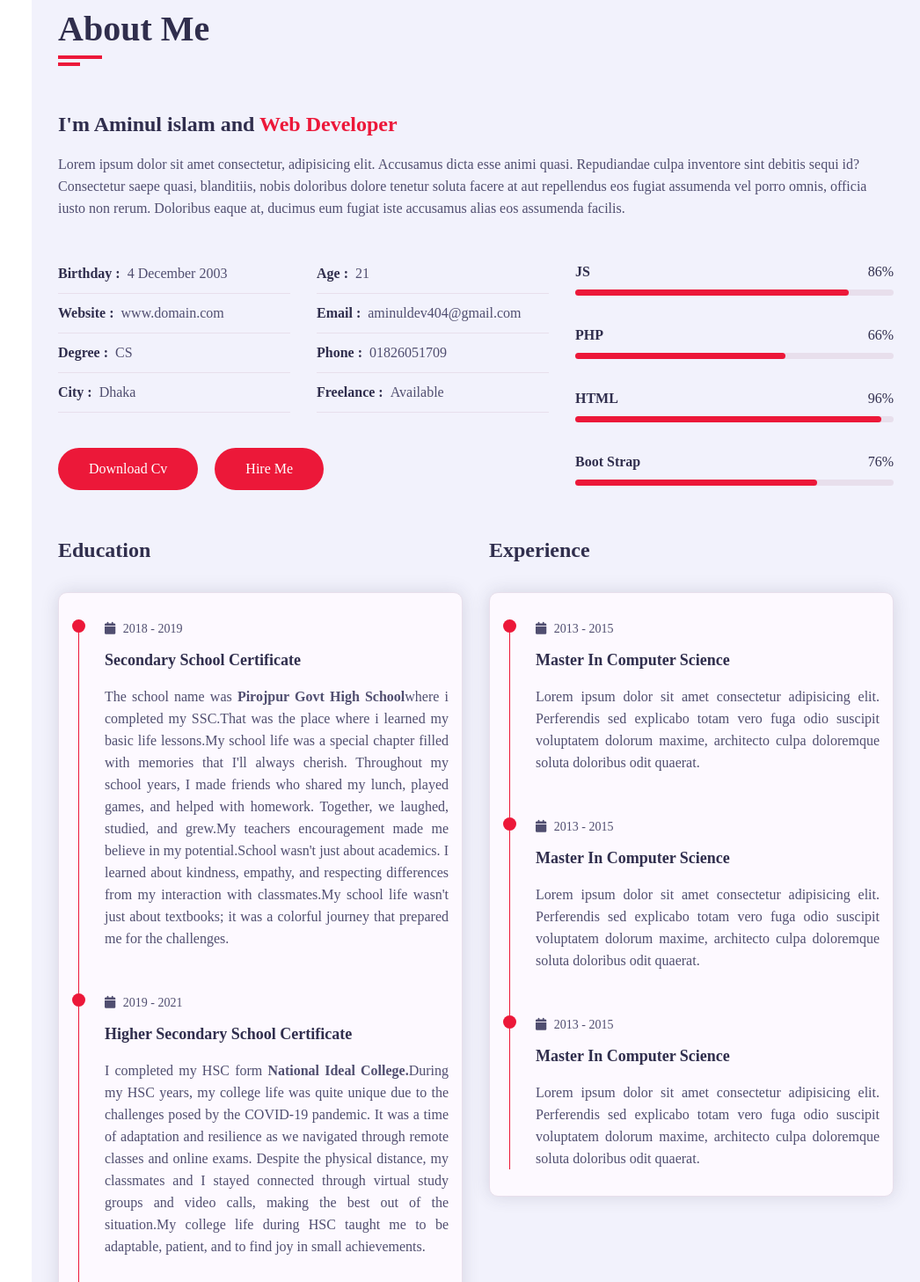
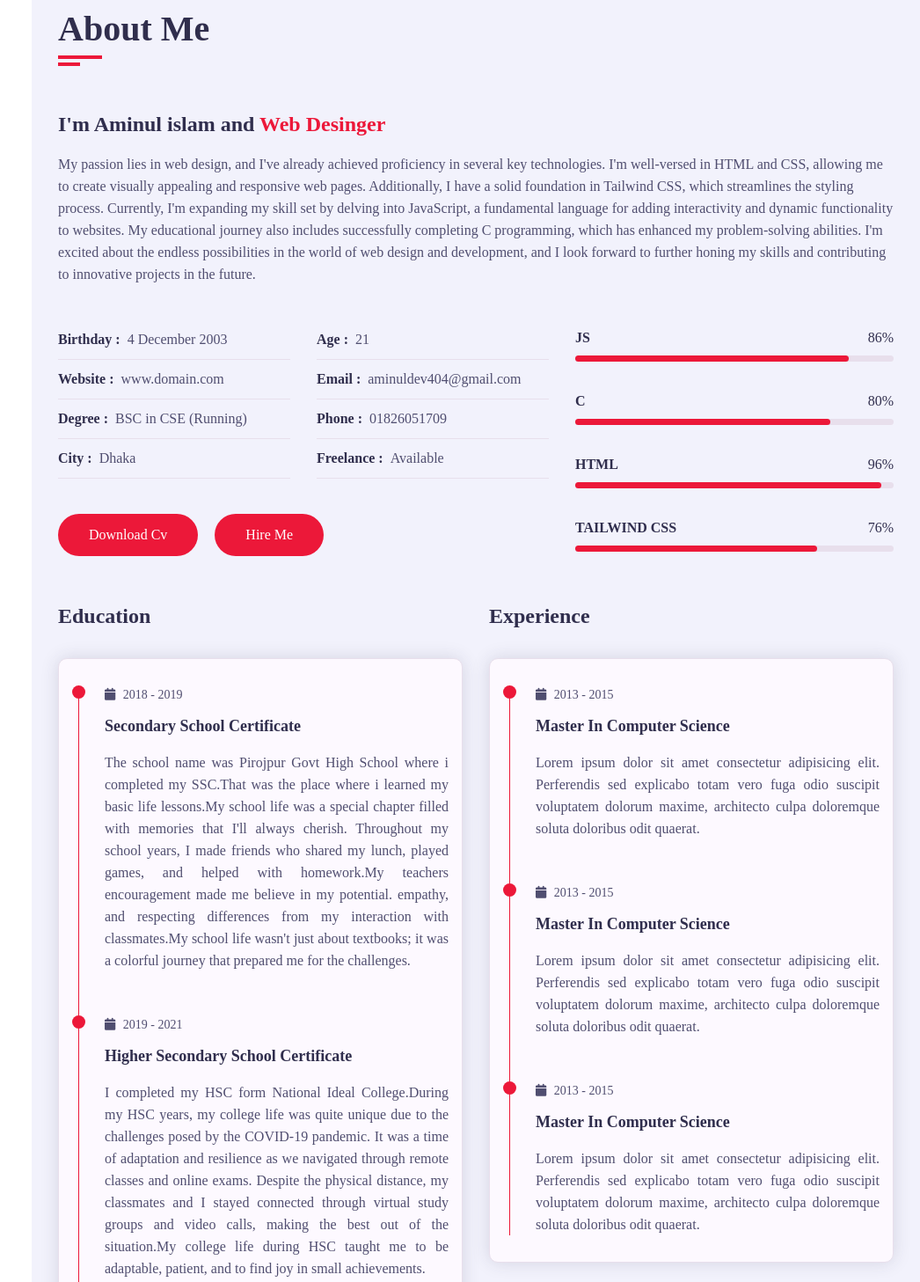
Before and after one commit to aminul-cse/aminul-cse.github.io, a plain HTML site: page index.html in a window 1280 px wide. Shown: the part 857-2314 px from the top of the page at 88% size, without its empty margins (234-1280 px from the left). Drawn offline with nearby package versions, Linux system fonts and the light colour scheme; a web font is replaced by a local one.

Commit message:
Profile Update

```diff
--- a/index.html
+++ b/index.html
@@ -4,7 +4,7 @@
     <meta charset="UTF-8">
     <meta http-equiv="X-UA-Compatible" content="IE=edge">
     <meta name="viewport" content="width=device-width, initial-scale=1.0">
-    <title>Aminul-Portfolio</title>
+    <title>Document</title>
     <!-- === CSS Files === -->
     <link rel="stylesheet" href="/Css/style.css">
     <link rel="stylesheet" href="/Css/color-1.css">
@@ -45,8 +45,8 @@
                     <div class="row">
                         <div class="home-info padd-15">
                             <h3 class="hello">Hello, my name is <span class="name">Aminul Islam</span></h3>
-                            <h3 class="my-profession">I' m a <span class="typing">web designer</span></h3>
-                            <p>I'm a web Designer with extensive experience for over 1 years. My expertise is to create and website design,graphic design,and many more....</p>
+                            <h3 class="my-profession">I ' m a <span class="typing">web designer</span></h3>
+                            <p>I'm a web Designer with extensive experience for over 1 years. My expertise is to create and website design....</p>
                             <a href="#contact" class="btn hire-me">Hire Me</a>
                         </div>
                         <div class="home-img padd-15">
@@ -68,13 +68,15 @@
                     <div class="about-content padd-15">
                         <div class="row">
                             <div class="about-text padd-15">
-                                <h3>I'm Aminul islam and <span>Web Developer</span></h3>
-                                <p>Lorem ipsum dolor sit amet consectetur, adipisicing elit.
-                                    Accusamus dicta esse animi quasi. Repudiandae culpa inventore
-                                    sint debitis sequi id? Consectetur saepe quasi, blanditiis,
-                                    nobis doloribus dolore tenetur soluta facere at aut repellendus
-                                    eos fugiat assumenda vel porro omnis, officia iusto non rerum.
-                                    Doloribus eaque at, ducimus eum fugiat iste accusamus alias eos assumenda facilis.
+                                <h3>I'm Aminul islam and <span>Web Desinger</span></h3>
+                                <p>My passion lies in web design, and I've already achieved proficiency in several key technologies. I'm well-versed in
+                                    HTML and CSS, allowing me to create visually appealing and responsive web pages. Additionally, I have a solid foundation
+                                    in Tailwind CSS, which streamlines the styling process. Currently, I'm expanding my skill set by delving into
+                                    JavaScript, a fundamental language for adding interactivity and dynamic functionality to websites. My educational
+                                    journey also includes successfully completing C programming, which has enhanced my problem-solving abilities. I'm
+                                    excited about the endless possibilities in the world of web design and development, and I look forward to further honing
+                                    my skills and contributing to innovative projects in the future.
+
                                 </p>
                             </div>
                         </div>
@@ -94,7 +96,7 @@
                                         <p>Email : <span>aminuldev404@gmail.com</span></p>
                                     </div>
                                     <div class="info-item padd-15">
-                                        <p>Degree : <span>CS</span></p>
+                                        <p>Degree : <span>BSC in CSE (Running)</span></p>
                                     </div>
                                     <div class="info-item padd-15">
                                         <p>Phone : <span>01826051709</span></p>
@@ -124,10 +126,10 @@
                                         </div>
                                     </div>
                                     <div class="skill-item padd-15">
-                                        <h5>PHP</h5>
+                                        <h5>C</h5>
                                         <div class="progress">
-                                            <div class="progress-in" style="width: 66%;"></div>
-                                            <div class="skill-percent">66%</div>
+                                            <div class="progress-in" style="width: 80%;"></div>
+                                            <div class="skill-percent">80%</div>
                                         </div>
                                     </div>
                                     <div class="skill-item padd-15">
@@ -138,7 +140,7 @@
                                         </div>
                                     </div>
                                     <div class="skill-item padd-15">
-                                        <h5>Boot strap</h5>
+                                        <h5>TAILWIND CSS</h5>
                                         <div class="progress">
                                             <div class="progress-in" style="width: 76%;"></div>
                                             <div class="skill-percent">76%</div>
@@ -159,13 +161,13 @@
                                                 <h3 class="timeline-date">
                                                     <i class="fa fa-calendar"></i> 2018 - 2019
                                                 </h3>
-                                              <h4 class="timeline-title">Secondary School Certificate</h4>
-                                                <p class="timeline-text">The school name was <b>Pirojpur Govt High School</b>where i completed my SSC.That was the place where
-                                                 i learned my basic life lessons.My school life was a special chapter filled with memories that I'll always cherish.
-                                                 Throughout my school years, I made friends who shared my lunch, played games, and helped with homework. Together, we
-                                                laughed, studied, and grew.My teachers encouragement made me believe in my potential.School wasn't just about academics.
-                                                I learned about kindness, empathy, and respecting differences from my interaction with classmates.My school life wasn't just about textbooks;
-                                                it was a colorful journey that prepared me for the challenges.</p>
+                                                <h4 class="timeline-title">Secondary School Certificate</h4>
+                                                <p class="timeline-text">The school name was Pirojpur Govt High School where i completed my SSC.That was the place where i learned my basic life
+                                                    lessons.My school life was a special chapter filled with memories that I'll always cherish. Throughout my school years,
+                                                    I made friends who shared my lunch, played games, and helped with homework.My teachers encouragement made me believe in my potential.
+                                                    empathy, and respecting differences from my interaction with classmates.My school life wasn't just about textbooks; it
+                                                    was a colorful journey that prepared me for the challenges.
+                                                </p>
                                         </div>
                                                 <!-- === timeline item === -->
                                                 <div class="timeline-item">
@@ -174,21 +176,25 @@
                                                             <i class="fa fa-calendar"></i> 2019 - 2021
                                                         </h3>
                                                         <h4 class="timeline-title">Higher Secondary School Certificate</h4>
-                                                        <p class="timeline-text">I completed my HSC form <b>National Ideal College.</b>During my HSC years, my college life was quite unique due to the challenges
-                                                            posed by the COVID-19 pandemic. It was a time of adaptation and resilience as we navigated through
-                                                            remote classes and online exams. Despite the physical distance, my classmates and I stayed connected
-                                                            through virtual study groups and video calls, making the best out of the situation.My college life during HSC taught me to be adaptable, patient, and to find joy in small achievements.</p>
+                                                        <p class="timeline-text">I completed my HSC form National Ideal College.During my HSC years, my college life was quite unique due to the
+                                                            challenges posed by the COVID-19 pandemic. It was a time of adaptation and resilience as we navigated through remote
+                                                            classes and online exams. Despite the physical distance, my classmates and I stayed connected through virtual study
+                                                            groups and video calls, making the best out of the situation.My college life during HSC taught me to be adaptable,
+                                                            patient, and to find joy in small achievements.
+                                                        </p>
                                                 </div>
                                                         <!-- === timeline item === -->
                                                         <div class="timeline-item">
                                                             <div class="circle-dot"></div>
                                                             <h3 class="timeline-date">
                                                                 <i class="fa fa-calendar"></i> 2023 - Present
-                                                                </h3>
-                                                                <h4 class="timeline-title">BSC in Computer Science</h4>
-                                                                <p class="timeline-text">Now i am studying at <b>Northern University Bangladesh.</b>Stepping into the world of Computer Science and Engineering (CSE) at My University is an exciting journey where
-                                                                innovation and technology blend seamlessly.The CSE faculty at My University are not just educators, but mentors who guide you through your academic voyage,
-                                                                ensuring a strong foundation and support system.</p>
+                                                            </h3>
+                                                                <h4 class="timeline-title">BSC In Computer Science</h4>
+                                                                <p class="timeline-text">At present i am studying at Northern University Bangladesh.Stepping into the world of Computer Science and Engineering (CSE) at
+                                                                    My University is an exciting journey where innovation and technology blend seamlessly.The CSE faculty at My University
+                                                                    are not just educators, but mentors who guide you through your academic voyage, ensuring a strong foundation and support
+                                                                    system.
+                                                                </p>
                                                         </div>
                                         </div>
                                     </div>
@@ -261,7 +267,10 @@
                                 <i class="fa fa-mobile-alt"></i>
                             </div>
                             <h4>Web Design</h4>
-                            <p>Lorem ipsum, dolor sit amet consectetur adipisicing elit. Voluptatibus illum saepe vero?</p>
+                            <p>Web design is the art of creating visually appealing and user-friendly websites that engage and inform visitors. It
+                                involves a delicate balance of aesthetics, functionality, and user experience. Successful web design is crucial for
+                                leaving a lasting impression and achieving online goals.
+                            </p>
                         </div>
                     </div>
                     <!-- === Services item End === -->
@@ -271,7 +280,7 @@
                             <div class="icon">
                                 <i class="fa fa-laptop-code"></i>
                             </div>
-                            <h4>Web Design</h4>
+                            <h4>Web Development</h4>
                             <p>Lorem ipsum, dolor sit amet consectetur adipisicing elit. Voluptatibus illum saepe vero?</p>
                         </div>
                     </div>
@@ -410,7 +419,7 @@
                         <!-- === Contact info item Start === -->
                         <div class="contact-info-item padd-15">
                             <div class="icon"><i class="fa fa-phone"></i></div>
-                            <h4>Call Us On</h4>
+                            <h4>Call Me On</h4>
                             <p>+88 01826051709</p>
                         </div>
                         <!-- === Contact info item End === -->
```
